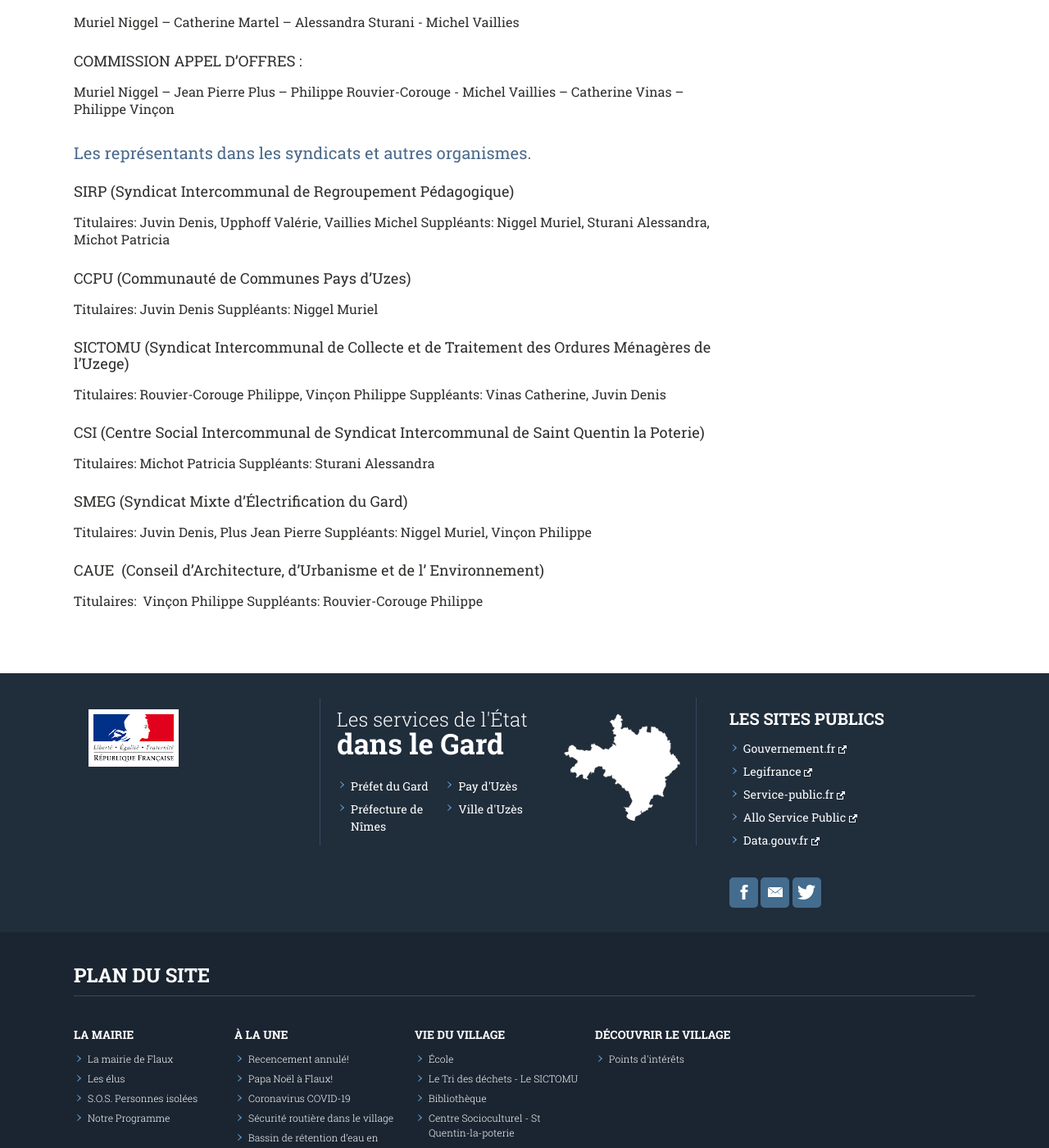
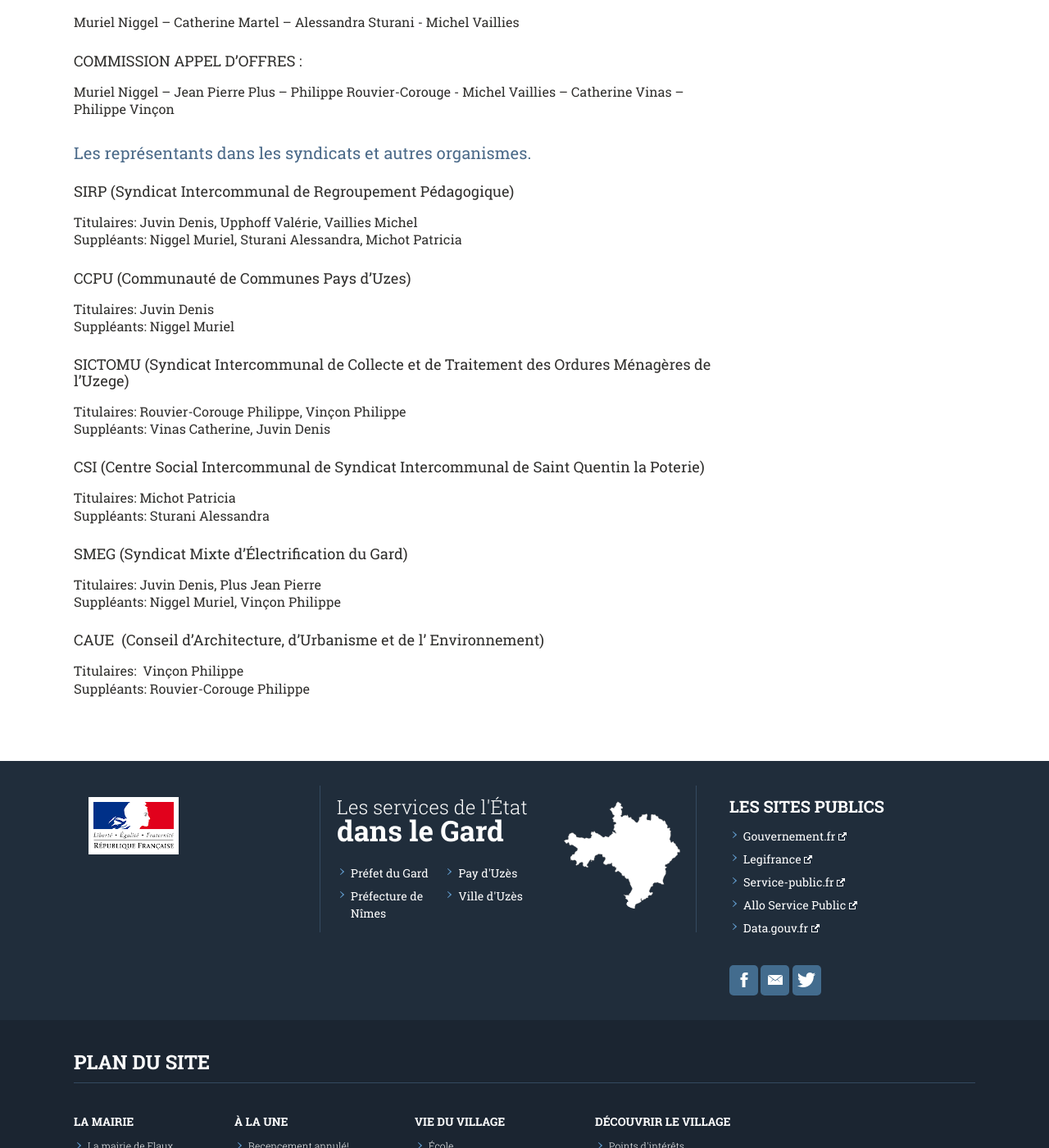
Before and after one commit to Flaux-Village/flaux-village.github.io, a Jekyll site: the page built from elus.md, in a window 1280 px wide and 1400 px high, scrolled down 1864 px. Shown: the whole window at 82% size. Built offline with Jekyll 4.4.1, drawn with Linux system fonts in a browser that asks for light colours; our own code applies the rules of GitHub Pages for plain Markdown files.

Commit message:
Update elus.md

```diff
--- a/elus.md
+++ b/elus.md
@@ -67,26 +67,26 @@ Muriel Niggel – Jean Pierre Plus – Philippe Rouvier-Corouge - Michel Vaillie
 
 ## Les représentants dans les syndicats et autres organismes.
 
-### SIRP (Syndicat Intercommunal de Regroupement Pédagogique)
-Titulaires: Juvin Denis, Upphoff Valérie, Vaillies Michel
-Suppléants: Niggel Muriel, Sturani Alessandra, Michot Patricia
+### SIRP (Syndicat Intercommunal de Regroupement Pédagogique)<br>
+Titulaires: Juvin Denis, Upphoff Valérie, Vaillies Michel<br>
+Suppléants: Niggel Muriel, Sturani Alessandra, Michot Patricia<br>
 
-### CCPU (Communauté de Communes Pays d'Uzes)
-Titulaires: Juvin Denis
-Suppléants: Niggel Muriel
+### CCPU (Communauté de Communes Pays d'Uzes)<br>
+Titulaires: Juvin Denis<br>
+Suppléants: Niggel Muriel<br>
 
-### SICTOMU (Syndicat Intercommunal de Collecte et de Traitement des Ordures Ménagères de l’Uzege)
-Titulaires: Rouvier-Corouge Philippe, Vinçon Philippe
-Suppléants: Vinas Catherine, Juvin Denis
+### SICTOMU (Syndicat Intercommunal de Collecte et de Traitement des Ordures Ménagères de l’Uzege)<br>
+Titulaires: Rouvier-Corouge Philippe, Vinçon Philippe<br>
+Suppléants: Vinas Catherine, Juvin Denis<br>
 
-### CSI (Centre Social Intercommunal de Syndicat Intercommunal de Saint Quentin la Poterie)
-Titulaires: Michot Patricia
-Suppléants: Sturani Alessandra
+### CSI (Centre Social Intercommunal de Syndicat Intercommunal de Saint Quentin la Poterie)<br>
+Titulaires: Michot Patricia<br>
+Suppléants: Sturani Alessandra<br>
 
-### SMEG (Syndicat Mixte d'Électrification du Gard)
-Titulaires: Juvin Denis, Plus Jean Pierre
-Suppléants: Niggel Muriel, Vinçon Philippe
+### SMEG (Syndicat Mixte d'Électrification du Gard)<br>
+Titulaires: Juvin Denis, Plus Jean Pierre<br>
+Suppléants: Niggel Muriel, Vinçon Philippe<br>
 
-### CAUE  (Conseil d'Architecture, d'Urbanisme et de l' Environnement)
-Titulaires:  Vinçon Philippe
-Suppléants: Rouvier-Corouge Philippe
+### CAUE  (Conseil d'Architecture, d'Urbanisme et de l' Environnement)<br>
+Titulaires:  Vinçon Philippe<br>
+Suppléants: Rouvier-Corouge Philippe<br>
```
